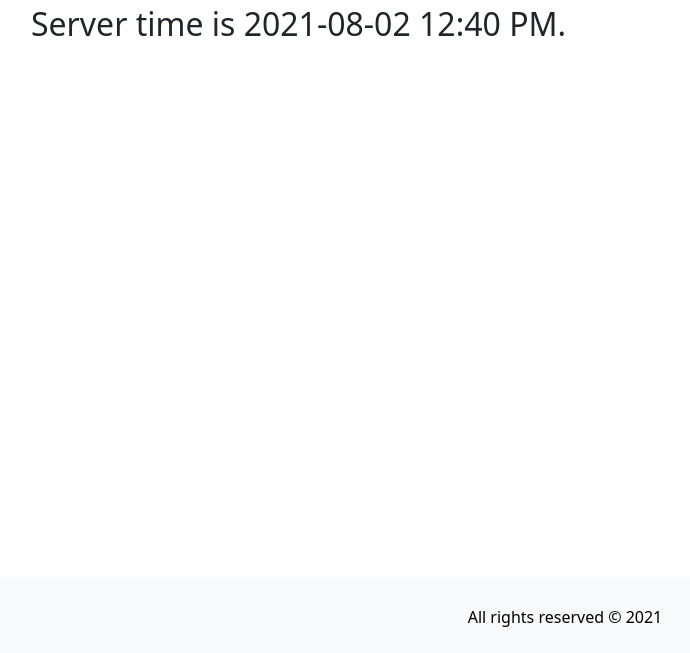
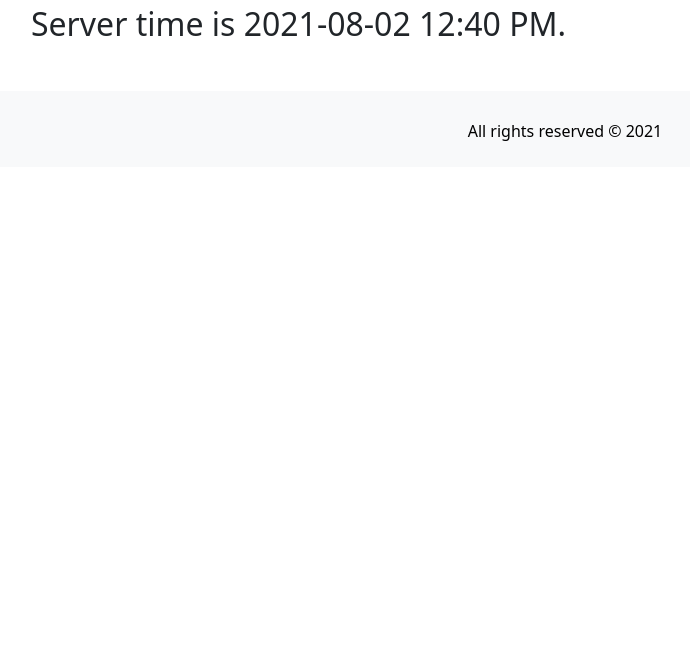
Before and after one commit to ivanmclennon/e-commerce, a Django app: page / in a window 1280 px wide. Shown: the part 147-800 px from the top of the page, without its empty margins (75-765 px from the left). Run offline with Django 3.2, Linux system fonts and the light colour scheme; data that the repository does not hold is empty; some libraries are stand-ins or nearby versions.

Commit message:
removed fixed position from footer element

```diff
--- a/ecom_website/main/templates/footer.html
+++ b/ecom_website/main/templates/footer.html
@@ -1,7 +1,7 @@
 {% load flatpages %}
 {% get_flatpages as flatpages %}
 
-<footer class="p-4 bg-light position-fixed fixed-bottom">
+<footer class="p-4 bg-light">
     <div class="container" style="color: black;">
         <div class="row">
             {% for page in flatpages %}
```
